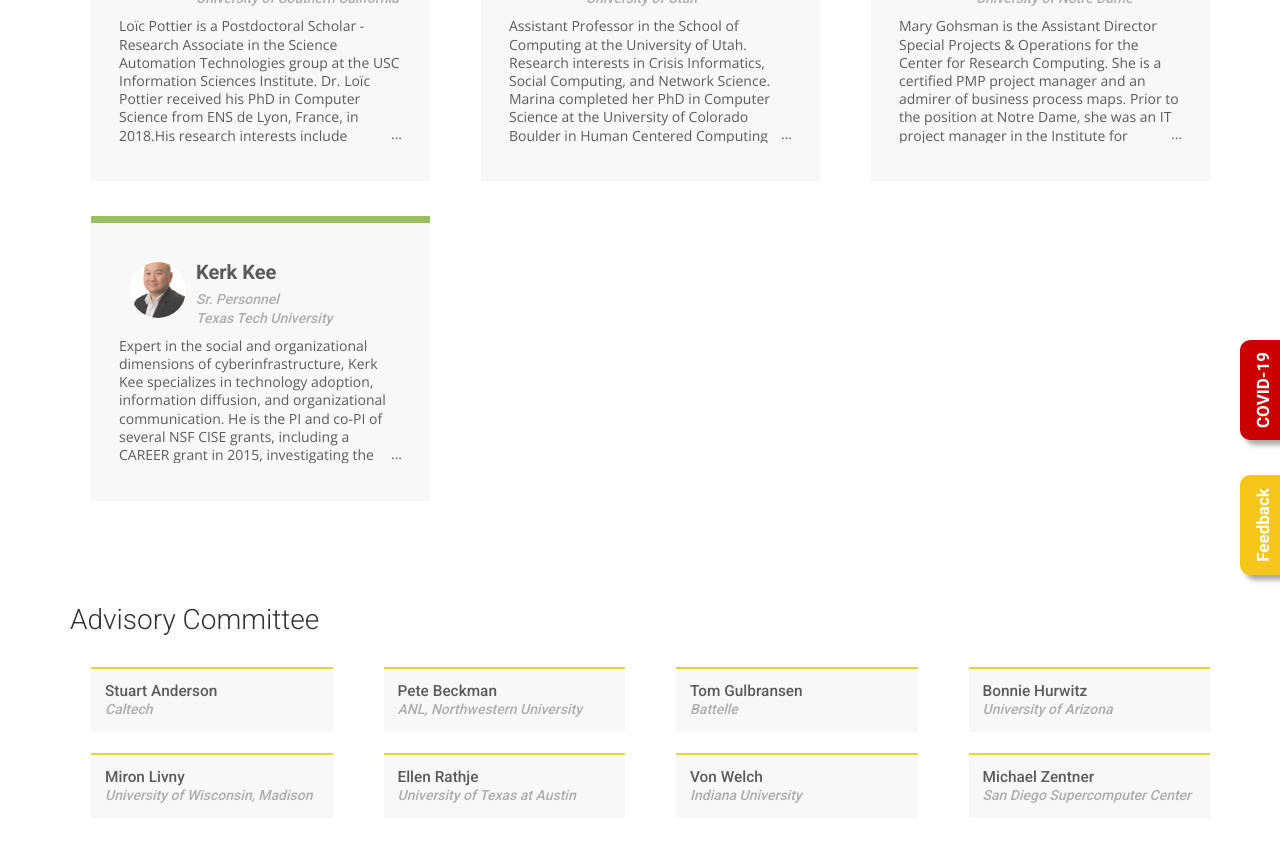
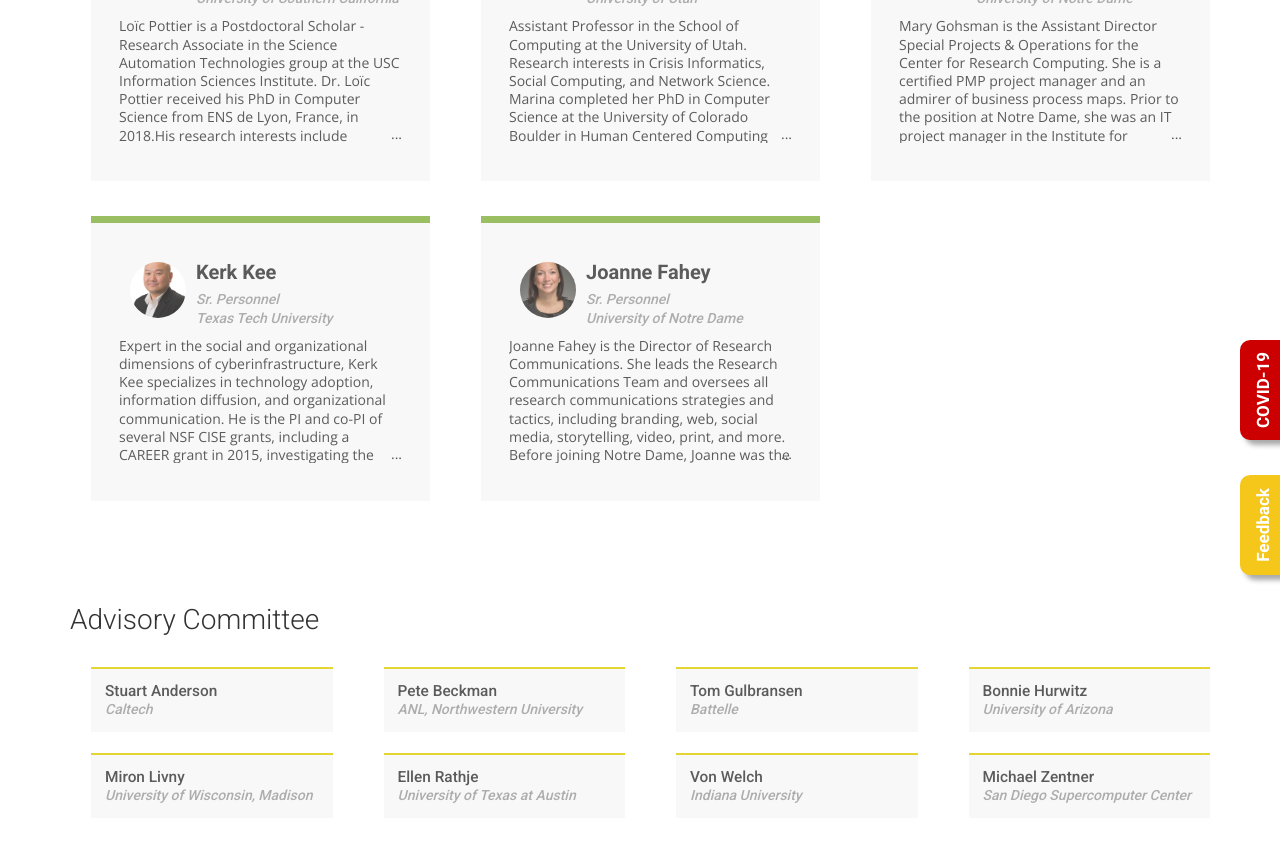
Before and after one commit to cicoe/cicoe.github.io, a Jekyll site: the page built from people.html, in a window 1280 px wide and 900 px high, scrolled down 3110 px. Shown: the top 842 px of the window. Built offline with Jekyll 4.4.1, drawn with Linux system fonts in a browser that asks for light colours; nearby versions of some CDN libraries; some web fonts are replaced.

Commit message:
added Joanne Fahey

```diff
--- a/_data/participants.yml
+++ b/_data/participants.yml
@@ -151,3 +151,10 @@
   role: "Sr. Personnel"
   institution: "Texas Tech University"
   description: "Expert in the social and organizational dimensions of cyberinfrastructure, Kerk Kee specializes in technology adoption, information diffusion, and organizational communication. He is the PI and co-PI of several NSF CISE grants, including a CAREER grant in 2015, investigating the organizational capacity necessary for cyberinfrastructure adoption. Kerk is an Associate Professor of Media and Communication at Texas Tech University."
+
+- name: "Joanne Fahey"
+  photo: "joanne_fahey.jpg"
+  website: "https://research.nd.edu/staff/joanne-d-fahey/"
+  role: "Sr. Personnel"
+  institution: "University of Notre Dame"
+  description: "Joanne Fahey is the Director of Research Communications. She leads the Research Communications Team and oversees all research communications strategies and tactics, including branding, web, social media, storytelling, video, print, and more. Before joining Notre Dame, Joanne was the Communications Manager for the Fulbright Commision of Ireland."
```
